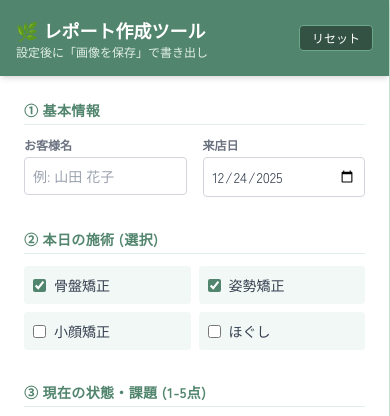
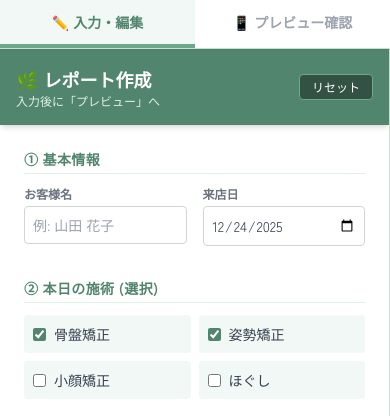
Before and after one commit to vie324/knote1, a plain HTML site: page index.html in a window 390 px wide. Shown: the top 416 px of the page. Drawn offline with nearby package versions, Linux system fonts and the light colour scheme.

Commit message:
index.html

```diff
--- a/index.html
+++ b/index.html
@@ -73,23 +73,40 @@
         }
     </style>
 </head>
-<body class="text-gray-700 h-screen overflow-hidden flex flex-col md:flex-row font-sans">
+<body class="text-gray-700 h-screen overflow-hidden flex flex-col font-sans">
 
     <!-- Chosen Palette: Gentle Green (Sage/Nature) for healing and calm. -->
 
     <!-- ========================================== -->
+    <!-- MOBILE TABS (Visible only on small screens) -->
+    <!-- ========================================== -->
+    <div class="md:hidden flex bg-white border-b border-brand-200 z-50 shrink-0 shadow-sm">
+        <button onclick="switchTab('edit')" id="tab-edit" class="flex-1 py-3 text-sm font-bold text-brand-600 border-b-4 border-brand-500 bg-brand-50 transition-colors">
+            ✏️ 入力・編集
+        </button>
+        <button onclick="switchTab('preview')" id="tab-preview" class="flex-1 py-3 text-sm font-bold text-gray-400 border-b-4 border-transparent hover:bg-gray-50 transition-colors">
+            📱 プレビュー確認
+        </button>
+    </div>
+
+    <!-- MAIN CONTENT WRAPPER -->
+    <div class="flex-1 flex flex-col md:flex-row overflow-hidden relative">
+
+        <!-- ========================================== -->
         <!-- LEFT PANEL: STAFF CONTROLS (INPUT)        -->
         <!-- ========================================== -->
-    <aside class="w-full md:w-1/2 lg:w-5/12 bg-white border-r border-brand-200 h-full flex flex-col shadow-lg z-10">
+        <!-- Added ID for toggling -->
+        <aside id="panel-edit" class="w-full md:w-1/2 lg:w-5/12 bg-white border-r border-brand-200 h-full flex flex-col shadow-lg z-10 absolute md:relative inset-0 md:inset-auto overflow-hidden">
             <div class="p-4 bg-brand-600 text-white flex justify-between items-center shadow-md shrink-0">
                 <div>
-                <h1 class="font-bold text-lg">🌿 レポート作成ツール</h1>
-                <p class="text-xs text-brand-100">設定後に「画像を保存」で書き出し</p>
+                    <h1 class="font-bold text-lg">🌿 レポート作成</h1>
+                    <p class="text-xs text-brand-100 md:block hidden">設定後に右側で保存</p>
+                    <p class="text-xs text-brand-100 md:hidden block">入力後に「プレビュー」へ</p>
                 </div>
                 <button onclick="resetForm()" class="text-xs bg-brand-800 px-3 py-1 rounded hover:bg-brand-900 transition border border-brand-500">リセット</button>
             </div>
 
-        <div class="flex-1 overflow-y-auto p-6 custom-scroll space-y-8">
+            <div class="flex-1 overflow-y-auto p-6 custom-scroll space-y-8 pb-20 md:pb-6">
 
                 <!-- 1. Customer Info -->
                 <section>
@@ -174,14 +191,17 @@
                     </div>
                 </section>
 
+                <!-- Spacer for mobile scroll -->
+                <div class="h-10 md:hidden"></div>
+
             </div>
         </aside>
 
         <!-- ========================================== -->
         <!-- RIGHT PANEL: PREVIEW (OUTPUT TARGET)      -->
         <!-- ========================================== -->
-    <!-- FIX: Changed from flex-center to block/margin-auto + padding to allow scrolling of long content -->
-    <main class="w-full md:w-1/2 lg:w-7/12 bg-gray-100 h-full overflow-y-auto custom-scroll relative">
+        <!-- Added ID, and logic for show/hide on mobile -->
+        <main id="panel-preview" class="w-full md:w-1/2 lg:w-7/12 bg-gray-100 h-full overflow-y-auto custom-scroll relative hidden md:block">
 
             <div class="flex flex-col items-center justify-start min-h-full p-4 md:p-8 pb-20">
 
@@ -199,7 +219,6 @@
                 </div>
 
                 <!-- PHONE CONTAINER (The part to screenshot) -->
-            <!-- FIX: Removed fixed height constraint so it grows with content. min-h is fine. -->
                 <div id="captureArea" class="bg-white w-full max-w-[400px] shadow-2xl overflow-hidden relative text-gray-800 h-auto" style="min-height: 700px; border-radius: 20px;">
 
                     <!-- Top Decoration -->
@@ -280,6 +299,7 @@
                 </div>
             </div>
         </main>
+    </div>
 
     <!-- JavaScript Implementation -->
     <script>
@@ -405,6 +425,59 @@
         // ==========================================
         // 3. LOGIC & FUNCTIONS
         // ==========================================
+
+        // --- Tab Switching Logic (Mobile) ---
+        function switchTab(tabName) {
+            const editPanel = document.getElementById('panel-edit');
+            const previewPanel = document.getElementById('panel-preview');
+            const editTabBtn = document.getElementById('tab-edit');
+            const previewTabBtn = document.getElementById('tab-preview');
+
+            if (tabName === 'edit') {
+                // Show Edit, Hide Preview
+                editPanel.classList.remove('hidden');
+                previewPanel.classList.add('hidden');
+
+                // Style Tabs
+                editTabBtn.classList.replace('text-gray-400', 'text-brand-600');
+                editTabBtn.classList.replace('border-transparent', 'border-brand-500');
+                editTabBtn.classList.add('bg-brand-50');
+
+                previewTabBtn.classList.replace('text-brand-600', 'text-gray-400');
+                previewTabBtn.classList.replace('border-brand-500', 'border-transparent');
+                previewTabBtn.classList.remove('bg-brand-50');
+
+            } else {
+                // Hide Edit, Show Preview
+                editPanel.classList.add('hidden');
+                previewPanel.classList.remove('hidden');
+
+                // Style Tabs
+                previewTabBtn.classList.replace('text-gray-400', 'text-brand-600');
+                previewTabBtn.classList.replace('border-transparent', 'border-brand-500');
+                previewTabBtn.classList.add('bg-brand-50');
+
+                editTabBtn.classList.replace('text-brand-600', 'text-gray-400');
+                editTabBtn.classList.replace('border-brand-500', 'border-transparent');
+                editTabBtn.classList.remove('bg-brand-50');
+
+                // Refresh chart since canvas might have resized while hidden
+                if (myChart) myChart.resize();
+            }
+        }
+
+        // Ensure Reset for Desktop on Resize
+        window.addEventListener('resize', () => {
+            if (window.innerWidth >= 768) { // md breakpoint
+                document.getElementById('panel-edit').classList.remove('hidden');
+                document.getElementById('panel-preview').classList.remove('hidden');
+            } else {
+                // Revert to current tab state logic if shrinking back to mobile
+                // For simplicity, default to edit on resize to mobile
+                switchTab('edit');
+            }
+        });
+
 
         function renderStretchSelection() {
             const container = document.getElementById('stretchSelectionArea');
```
Lines whose indentation alone changed are shown as unchanged.
